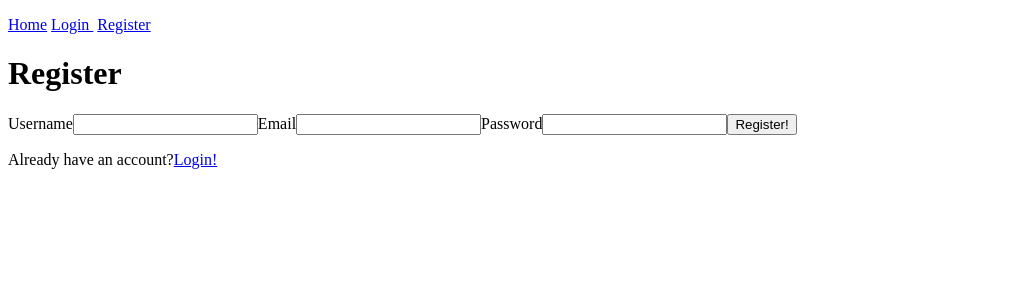
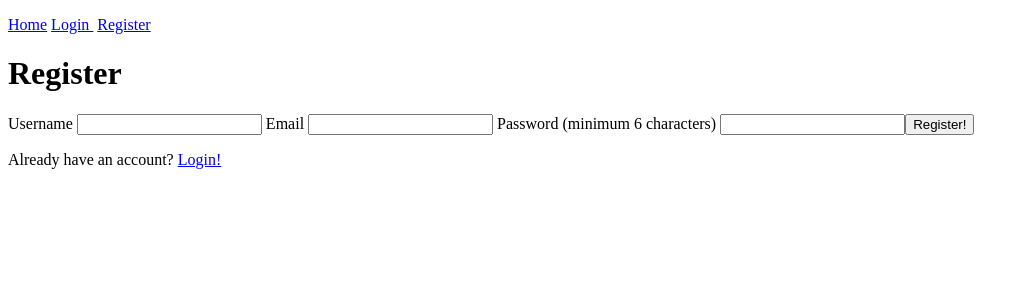
Before and after one commit to heysivani/bachelorx, a React (Create React App) app: page /register in a window 1280 px wide. Shown: the top 300 px of the page, without its empty margins (0-1029 px from the left). Built offline with nearby package versions, Linux system fonts and the light colour scheme; no server answers.

Commit message:
cleaned up text on ui

```diff
--- a/src/components/Auth/Login.js
+++ b/src/components/Auth/Login.js
@@ -43,14 +43,14 @@ export default function Login() {
             <h1>Login</h1>
             {error && <p className="error">{error.message}</p>}
             <form onSubmit={ submitForm }>
-                <label htmlFor="email">Email</label>
+                <label htmlFor="email">Email&nbsp;</label>
                 <input type="text" id="email" value={ email }
                     onChange={ updateEmail } />
-                  <label htmlFor="password">Password (minimum 6 characters)</label>
+                  <label htmlFor="password">&nbsp;Password&nbsp;</label>
                 <input type="text" id="password" value={ password }
                     onChange={ updatePassword } />
                 <button className="login-button">Login!</button>
-                <p>Don't have an account yet?
+                <p>Don't have an account yet?&nbsp;
                     <Link className="register-button" to="/register">Go register</Link>
                 </p>
             </form>
--- a/src/components/Auth/Register.js
+++ b/src/components/Auth/Register.js
@@ -51,17 +51,17 @@ export default function Register() {
             <h1>Register</h1>
             {error && <p className="error">{error.message}</p>}
             <form onSubmit={ submitForm }>
-                <label htmlFor="username">Username</label>
+                <label htmlFor="username">Username&nbsp;</label>
                 <input type="text" id="username" value={ username }
                     onChange={ updateUsername } />
-                <label htmlFor="email">Email</label>
+                <label htmlFor="email">&nbsp;Email&nbsp;</label>
                 <input type="text" id="email" value={ email }
                     onChange={ updateEmail } />
-                  <label htmlFor="password">Password</label>
+                  <label htmlFor="password">&nbsp;Password (minimum 6 characters)&nbsp;</label>
                 <input type="text" id="password" value={ password }
                     onChange={ updatePassword } />
                 <button className="register-button">Register!</button>
-                <p>Already have an account?
+                <p>Already have an account?&nbsp;
                     <Link className="login-button" to="/login">Login!</Link>
                 </p>
             </form>
```
